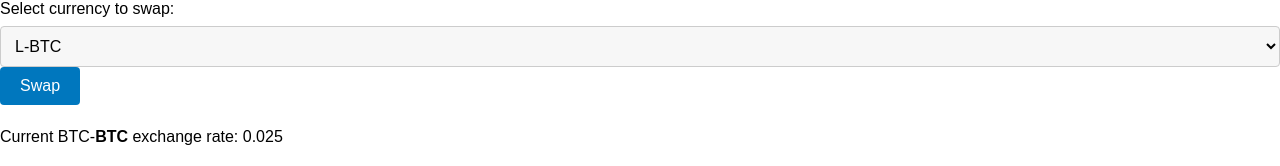
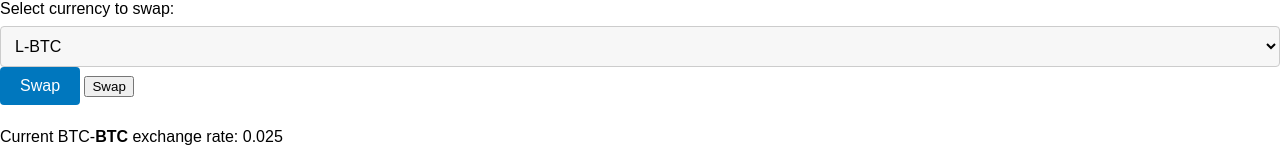
Before and after one commit to PorticoExchange/Portico-Frontend, a plain HTML site: page index.html in a window 1280 px wide. Shown: the part 148-314 px from the top of the page. Drawn offline with nearby package versions, Linux system fonts and the light colour scheme; files whose address does not match are found by name.

Commit message:
Update index.html

```diff
--- a/index.html
+++ b/index.html
@@ -76,7 +76,9 @@
 		</select><br>
 
 		<button type="submit">Swap</button>
-	</form>
+
+                <input type="submit" value="Swap">
+	        </form>
 
 	<p>Current BTC-<span id="currency_code">BTC</span> exchange rate: <span id="exchange_rate">0.025</span></p>
 	<p>Fee: <span id="fee">0.0001 BTC</span></p>
```
